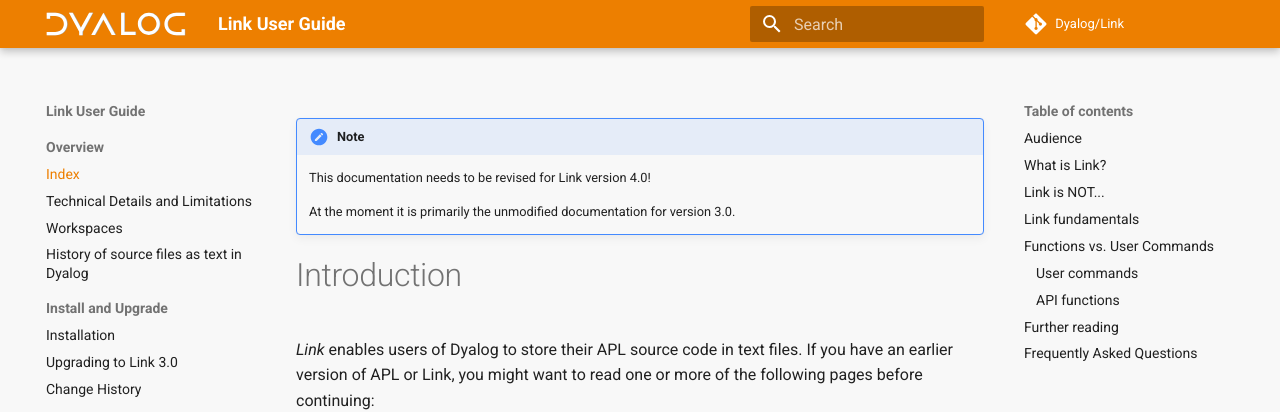
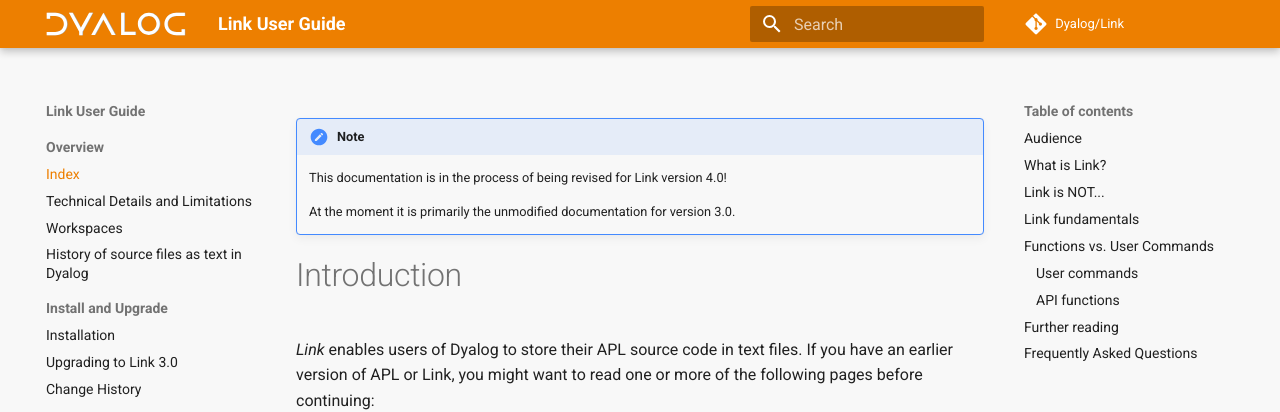
Before and after one commit to Dyalog/link, an MkDocs documentation site: the page built from docs/index.md, in a window 1280 px wide and 900 px high. Shown: the top 412 px of the window. Built offline with MkDocs 1.6.1 and Material for MkDocs 9.7.7, drawn with Linux system fonts in a browser that asks for light colours; comment, search, counter and statistics services are not loaded.

Commit message:
Start work on v4.0 docs

```diff
--- a/docs/index.md
+++ b/docs/index.md
@@ -1,5 +1,5 @@
 !!! Note
-     This documentation needs to be revised for Link version 4.0!
+     This documentation is in the process of being revised for Link version 4.0!
 
      At the moment it is primarily the unmodified documentation for version 3.0.
 
```
